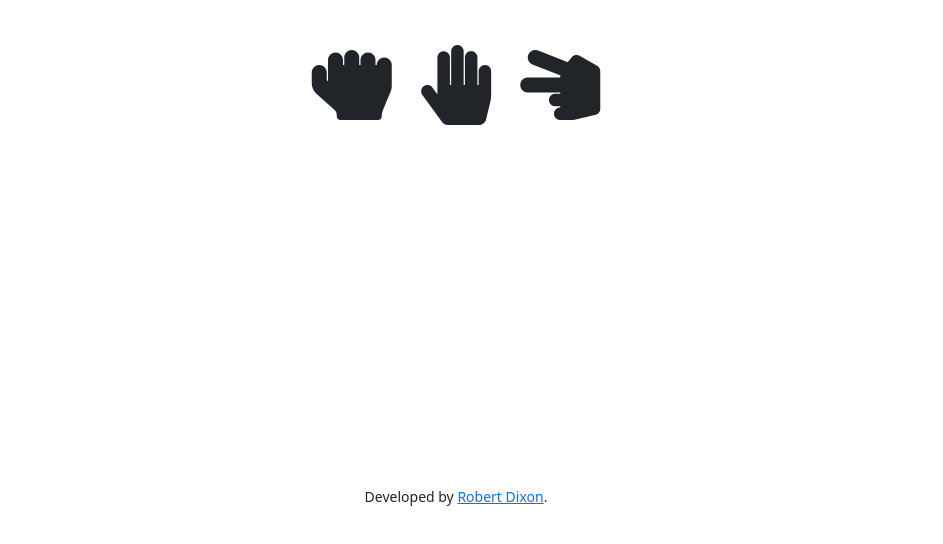
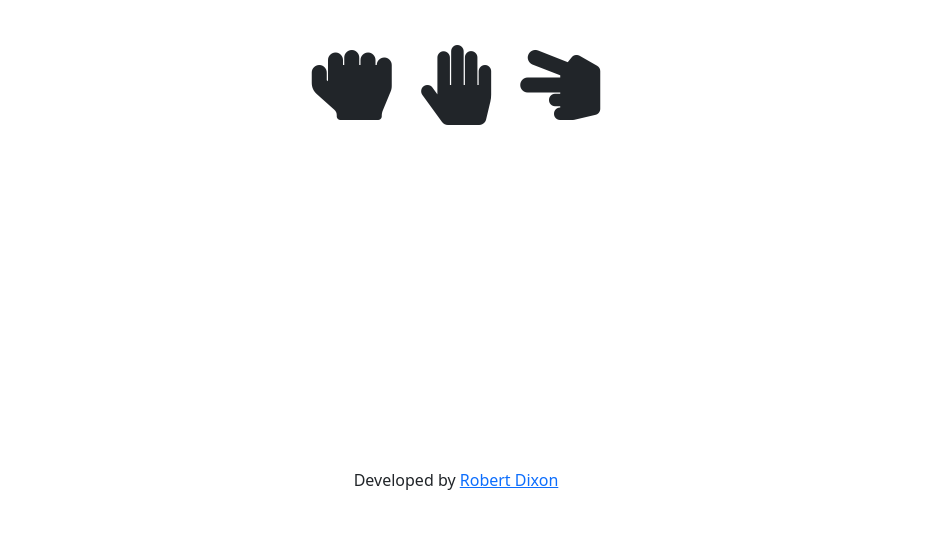
Before and after one commit to robsd/js-rock-paper-scissors, a plain HTML site: page index.html in a window 1280 px wide. Shown: the part 244-788 px from the top of the page, without its empty margins (184-1127 px from the left). Drawn offline with nearby package versions, Linux system fonts and the light colour scheme.

Commit message:
Add files via upload

```diff
--- a/index.html
+++ b/index.html
@@ -27,7 +27,7 @@
 			<i role="button" class="fas fa-hand-paper fa-fw fa-5x" data-bs-toggle="tooltip" title="Paper" onclick="playRound('Paper');"></i>
 			<i role="button" class="fas fa-hand-scissors fa-fw fa-5x" data-bs-toggle="tooltip" title="Scissors" onclick="playRound('Scissors');"></i>
 			<div class="fixed-bottom my-5">
-				<small>Developed by <a href="https://robertd.co.uk">Robert Dixon</a>.</small>
+				<p>Developed by <a href="https://robertd.co.uk">Robert Dixon</a></p>
 			</div>
 		</div>
 		<div class="modal text-center" id="winner-announcement">
```
